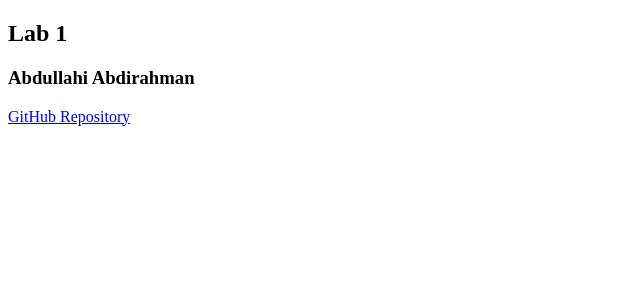
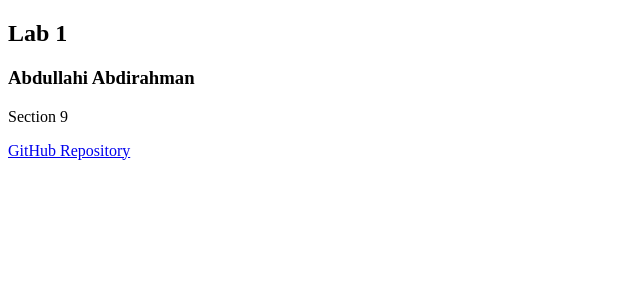
Before and after one commit to Abdullahi27/webdev-client, a Next.js app: page /labs/lab1 in a window 1280 px wide. Shown: the top 300 px of the page, without its empty margins (0-640 px from the left). Built offline with nearby package versions, Linux system fonts and the light colour scheme.

Commit message:
add course section

```diff
--- a/app/labs/lab1/page.tsx
+++ b/app/labs/lab1/page.tsx
@@ -4,6 +4,8 @@ export default function Lab1() {
       <h2>Lab 1</h2>
 
       <h3>Abdullahi Abdirahman</h3>
+      <p>Section 9</p>
+
 
       <a
         id="wd-github"
```
